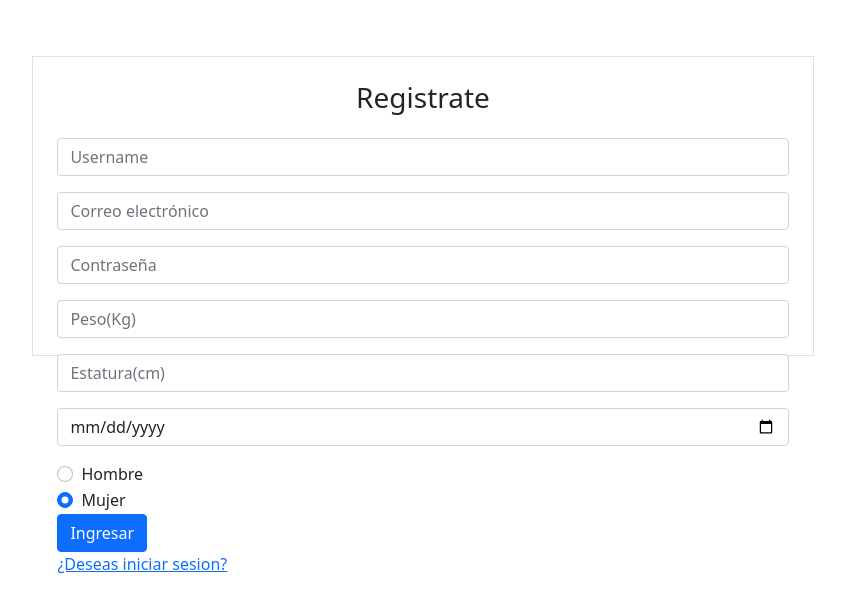
After one commit to OscarDME/Pagina-de-BD, a PHP site: page /registro.php in a window 1280 px wide. The commit adds this page. Shown: the top 613 px of the page, without its empty margins (217-1062 px from the left). Run offline with PHP 8.4, Linux system fonts and the light colour scheme.

Commit message:
Agrega los archivos de la carpeta XYZ

```diff
--- /dev/null
+++ b/database.php
@@ -0,0 +1,13 @@
+<?php
+$server='localhost';
+$username='root';
+$password='';
+$database='gym';
+
+try{
+    $conn = new PDO("mysql:host=$server;dbname=$database;", $username, $password);
+}
+catch(PDOException $e){
+    die("Connection failed: " .$e->getMessage());
+}
+?>
--- /dev/null
+++ b/logout.php
@@ -0,0 +1,3 @@
+<?php
+require 'database.php';
+?>
--- /dev/null
+++ b/registro.php
@@ -0,0 +1,78 @@
+<?php
+require 'database.php';
+$message = '';
+
+if(!empty($_POST['email']) && !empty($_POST['username']) && !empty($_POST['password']) && !empty($_POST['peso']) && !empty($_POST['estatura']) && !empty($_POST['fecha'])){
+$sql = "INSERT INTO usuario VALUES(:username, :email, :password,  :genero, :peso, :estatura, :fecha)";
+$stmt=$conn->prepare($sql);
+$stmt->bindParam(':username', $_POST['username']);
+$stmt->bindParam(':email', $_POST['email']);
+$password = password_hash($_POST['password'], PASSWORD_BCRYPT);
+$stmt->bindParam(':password', $password);
+$stmt->bindParam(':peso', $_POST['peso']);
+$stmt->bindParam(':estatura', $_POST['estatura']);
+$stmt->bindParam(':fecha', $_POST['fecha']);
+$stmt->bindParam(':genero', $_POST['genero']);
+if ($stmt->execute()) {
+    $message = 'Successfully created new user';
+  } else {
+    $message = 'Sorry there must have been an issue creating your account';
+  }
+}
+?>
+
+<!DOCTYPE html>
+<html lang="en">
+<head>
+    <meta charset="UTF-8">
+    <meta http-equiv="X-UA-Compatible" content="IE=edge">
+    <meta name="viewport" content="width=device-width, initial-scale=1.0">
+    <link rel="stylesheet" href="assets/styles_login.css">
+    <link href="https://cdn.jsdelivr.net/npm/bootstrap@5.0.2/dist/css/bootstrap.min.css" rel="stylesheet" integrity="sha384-EVSTQN3/azprG1Anm3QDgpJLIm9Nao0Yz1ztcQTwFspd3yD65VohhpuuCOmLASjC" crossorigin="anonymous">
+    <title>Registro</title>
+</head>
+<body>
+<body>
+    <script src="https://cdn.jsdelivr.net/npm/bootstrap@5.0.2/dist/js/bootstrap.bundle.min.js" integrity="sha384-MrcW6ZMFYlzcLA8Nl+NtUVF0sA7MsXsP1UyJoMp4YLEuNSfAP+JcXn/tWtIaxVXM" crossorigin="anonymous"></script>
+    <div class="container d-flex align-items-center justify-content-center h-100">
+        <div class="border p-4 contenedor-login">
+            <h3 class="text-center mb-4">Registrate</h3>
+            <form action="registro.php" method="POST">
+                <div class="mb-3">
+                    <input type="text" name="username" class="form-control" placeholder="Username" aria-label="Username" aria-describedby="basic-addon1">
+                </div>
+                <div class="mb-3">
+                    <input type="email" name="email" class="form-control" placeholder="Correo electrónico" required>
+                </div>
+                <div class="mb-3">
+                    <input type="password" name="password" class="form-control" placeholder="Contraseña" required>
+                </div>
+                <div class="mb-3">
+                    <input type="number" name="peso" class="form-control" placeholder="Peso(Kg)" required>
+                </div>
+                <div class="mb-3">
+                    <input type="number" name="estatura" class="form-control" placeholder="Estatura(cm)" required>
+                </div>
+                <div class="mb-3">
+                    <input type="date" name="fecha" class="form-control" placeholder="Fecha de nacimiento" required>
+                </div>
+                  <div class="form-check">
+                    <input class="form-check-input" name="genero" value="Hombre" type="radio" id="flexRadioDefault1" id="flexRadioDefault1">
+                    <label class="form-check-label" for="flexRadioDefault1">
+                    Hombre
+                    </label>
+                  </div>
+                  <div class="form-check">
+                    <input class="form-check-input" type="radio"   name="genero" value="Mujer" id="flexRadioDefault2" id="flexRadioDefault2" checked>
+                    <label class="form-check-label" for="flexRadioDefault2">
+                    Mujer
+                    </label>
+                  </div>
+                <button type="submit" value="Submit" class="btn btn-primary btn-block" href="ingreso.php">Ingresar</button>
+                <br>
+                <a class="cambio "href="login.php">¿Deseas iniciar sesion?</a>
+            </form>
+        </div>
+    </div>
+</body>
+</html>
```
Also changed, not shown: assets/login.html (deleted, +0 -30 lines), assets/registro.html (deleted, +0 -54 lines), ingreso.php (renamed from assets/ingreso.html, +10 -10 lines), login.php (+32 -1 lines).
